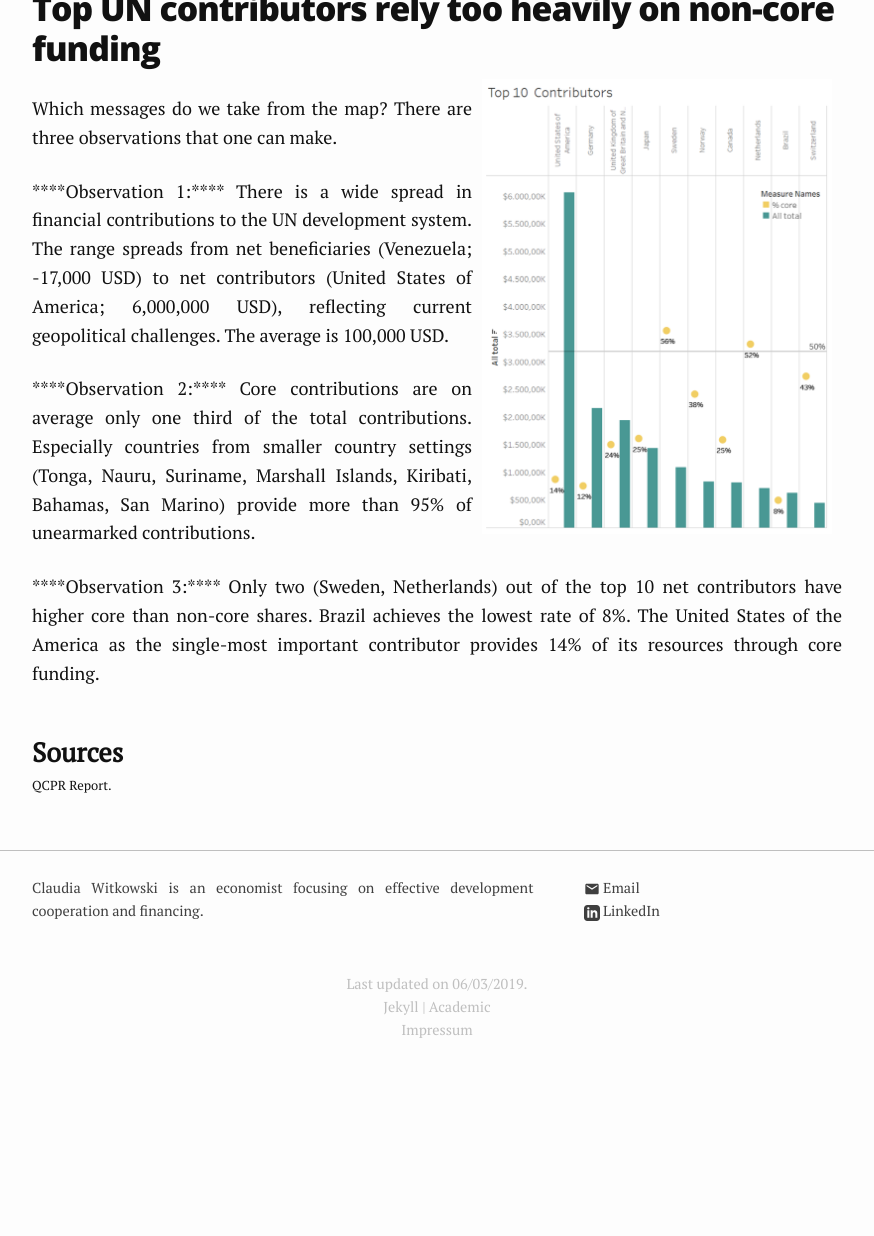
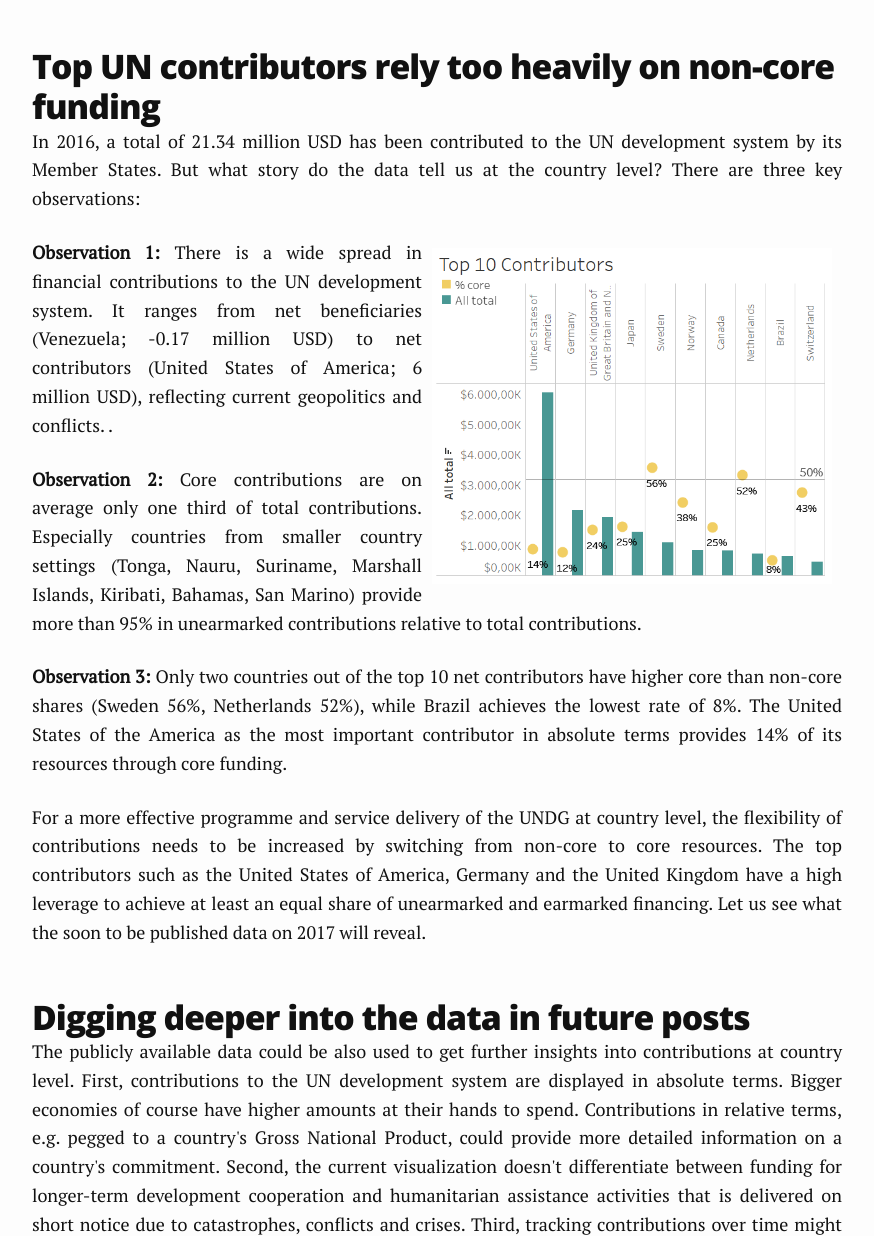
Before and after one commit to clawit91/website, a Jekyll site: the page built from _posts/2019-03-13-contributions-to-the-un.md, in a window 1280 px wide and 1400 px high, scrolled down 1371 px, cut to the strip 164-1400 px from the top of the window. Shown: the whole strip, without its empty margins (203-1077 px from the left). Built offline with Jekyll 4.4.1, drawn with Linux system fonts in a browser that asks for light colours; before the commit the page ends 2626 px from its top, so only the background shows below that; some of the changed text lies outside the part shown.

Commit message:
3rd post v3

```diff
--- a/_posts/2019-03-13-contributions-to-the-un.md
+++ b/_posts/2019-03-13-contributions-to-the-un.md
@@ -2,8 +2,8 @@
 layout: post
 title:  "Unearmarked contributions to the UN system need to be increased"
 permalink: /blog/2019-03-13-contributions-to-un
-thumbnail: ../img/20190313c.jpg
-summary: "<p style='text-align: justify;'>To fund the operational activities of the United Nations for development, Member States and non-governmental organizations provide regular and voluntary financial contributions. For a more effective service delivery on the ground, the current share of unearmarked contributions to be greatly stepped up.</p>"
+thumbnail: ../img/20190313.jpg
+summary: "<p style='text-align: justify;'>To fund the operational activities of the United Nations for development, Member States and non-governmental organizations provide regular and voluntary financial contributions. For a more effective service delivery on the ground, the current share of unearmarked contributions needs to be greatly stepped up.</p>"
 
 ---
 
@@ -13,7 +13,7 @@
 
 ## Core contributions are critical to effective development support
 
-<p style='text-align: justify;'>Financial resources can be classified as core or non-core contributions. Core funding provides the highest degree of flexibility to the UN entities as these unearmarked resources can be used in the most efficient way deemed by the respective UN entity. Non-core contribution in contrast might contribute to fragmentation. Ideally, contributions would therefore be solely composed of core contributions. In this post, we want to explore total and core contributions of UN Member States to the UNDG. To obtain individual country information, hover with the mouse over one country or search for the country on the upper left of the chart.</p>
+<p style='text-align: justify;'>Financial resources can be classified as core or non-core contributions. Core funding provides the highest degree of flexibility to the UN entities as these unearmarked resources can be managed by the respective UN entity on its own, in close coordination with other funds and programmes. Non-core contribution in contrast might lead to fragmentation or overlap. Ideally, contributions would therefore be solely composed of core contributions. In this post, we want to explore total and core contributions of UN Member States to the UNDG. Note that shares of contributions have been calculated in absolute terms to take into account negative values. To obtain individual country information, hover with the mouse over one country or search for the country on the upper left of the chart.</p>
 
 <div class='tableauPlaceholder' id='viz1552511193355' style='position: relative'><noscript><a href='#'><img alt=' ' src='https:&#47;&#47;public.tableau.com&#47;static&#47;images&#47;QC&#47;QCPRdata-bycountrylevel&#47;ContributionstoUNoperationalactivitiesfordevelopment&#47;1_rss.png' style='border: none' /></a></noscript><object class='tableauViz'  style='display:none;'><param name='host_url' value='https%3A%2F%2Fpublic.tableau.com%2F' /> <param name='embed_code_version' value='3' /> <param name='site_root' value='' /><param name='name' value='QCPRdata-bycountrylevel&#47;ContributionstoUNoperationalactivitiesfordevelopment' /><param name='tabs' value='no' /><param name='toolbar' value='yes' /><param name='static_image' value='https:&#47;&#47;public.tableau.com&#47;static&#47;images&#47;QC&#47;QCPRdata-bycountrylevel&#47;ContributionstoUNoperationalactivitiesfordevelopment&#47;1.png' /> <param name='animate_transition' value='yes' /><param name='display_static_image' value='yes' /><param name='display_spinner' value='yes' /><param name='display_overlay' value='yes' /><param name='display_count' value='yes' /><param name='filter' value='publish=yes' />
 </object></div>
@@ -22,22 +22,31 @@
 
 ## Top UN contributors rely too heavily on non-core funding
 
-<img alt="Top Contibutors" style="float: right" src="../assets/fig2-top-contributors.png" width="350" hspace="10" vspace="10"/>
+<p style='text-align: justify;'>In 2016, a total of 21.34 million USD has been contributed to the UN development system by its Member States. But what story do the data tell us at the country level? There are three key observations:</p>
 
-<p style='text-align: justify;'>Which messages do we take from the map? There are three observations that one can make.</p>
+<img alt="Top Contibutors" style="float: right" src="../assets/fig2-top-contributors.png" width="400" hspace="10" vspace="10"/>
 
-<p style='text-align: justify;'>****Observation 1:**** There is a wide spread in financial contributions to the UN development system. The range spreads from net beneficiaries (Venezuela; -17,000 USD) to net contributors (United States of America; 6,000,000 USD), reflecting current geopolitical challenges. The average is 100,000 USD.</p>
-<p style='text-align: justify;'>****Observation 2:**** Core contributions are on average only one third of the total contributions. Especially countries from smaller country settings (Tonga, Nauru, Suriname, Marshall Islands, Kiribati, Bahamas, San Marino) provide more than 95% of unearmarked contributions.</p>
-<p style='text-align: justify;'>****Observation 3:**** Only two (Sweden, Netherlands) out of the top 10 net contributors have higher core than non-core shares. Brazil achieves the lowest rate of 8%. The United States of the America as the single-most important contributor provides 14% of its resources through core funding.</p>
+<p style='text-align: justify;'><b>Observation 1:</b> There is a wide spread in financial contributions to the UN development system. It ranges from net beneficiaries (Venezuela; -0.17 million USD) to net contributors (United States of America; 6 million USD), reflecting current geopolitics and conflicts. .</p>
 
-<!--<p style='text-align: justify;'>Conclusion and outlook.</p>-->
+<p style='text-align: justify;'><b>Observation 2:</b> Core contributions are on average only one third of total contributions. Especially countries from smaller country settings (Tonga, Nauru, Suriname, Marshall Islands, Kiribati, Bahamas, San Marino) provide more than 95% in unearmarked contributions relative to total contributions.</p>
+
+<p style='text-align: justify;'><b>Observation 3:</b> Only two countries out of the top 10 net contributors have higher core than non-core shares (Sweden 56%, Netherlands 52%), while Brazil achieves the lowest rate of 8%. The United States of the America as the most important contributor in absolute terms provides 14% of its resources through core funding.</p>
+
+<p style='text-align: justify;'>For a more effective programme and service delivery of the UNDG at country level, the flexibility of contributions needs to be increased by switching from non-core to core resources. The top contributors such as the United States of America, Germany and the United Kingdom have a high leverage to achieve at least an equal share of unearmarked and earmarked financing. Let us see what the soon to be published data on 2017 will reveal.</p>
+
+## Digging deeper into the data in future posts
+
+<p style='text-align: justify;'>The publicly available data could be also used to get further insights into contributions at country level. First, contributions to the UN development system are displayed in absolute terms. Bigger economies of course have higher amounts at their hands to spend. Contributions in relative terms, e.g. pegged to a country's Gross National Product, could provide more detailed information on a country's commitment. Second, the current visualization doesn't differentiate between funding for longer-term development cooperation and humanitarian assistance activities that is delivered on short notice due to catastrophes, conflicts and crises. Third, tracking contributions over time might reveal further insights into regional priorities. These issues will be dissected in more detail in future posts.</p>
 
 ### Sources
 <font size="-1">
 <!--<a href="#ref4">Addis Ababa Action Agenda</a>
 <div id="ref1">XXX</div>-->
-QCPR Report.
+<div>United Nations (2018). <i>Report of the Secretary-General on the implementation of General Assembly resolution 71/243 on the QCPR of operational activities for development of the UN system</i>, 19 January 2018, (<a href="http://www.un.org/ga/search/view_doc.asp?symbol=E/2018/8&referer=/english/&Lang=E" target="\_blank"><u>A/73/63-E/2018/8</u></a>).</div>
+
+<div>United Nations (2018). <i>Statistical annex on funding data of the report of the Secretary-General on the implementation of General Assembly resolution 71/243 on the QCPR of operational activities for development of the UN system</i>, (<a href="https://www.un.org/ecosoc/en/node/1158673" target="\_blank"><u>A/73/63-E/2018/8, statistical annex</u></a>).</div>
 </font>
+
 
 <!-- Interested to learn more about the history of development effectiveness and policy coherence? Stay tuned, more to come in subsequent posts. -->
 
@@ -52,4 +61,6 @@
 
 More specifically, the reform gives Resident Coordinators – the most senior UN development officials at the country level – a dedicated, independent role in coordinating the activities of all the various UN entities working on behalf of people across the world locally, which make up UN Country Teams.
 
+<p style='text-align: justify;'><font size="-1"><em>Instruction: </em></font></p>
+
 With the reform, the functions of the Resident Coordinator are now separated from those of the resident representative of the UN Development Programme (UNDP).-->
```
Also changed, not shown: assets/fig2-top-contributors.png, img/20190313.jpg, img/20190313a.jpg (added), img/20190313c.jpg (deleted).
